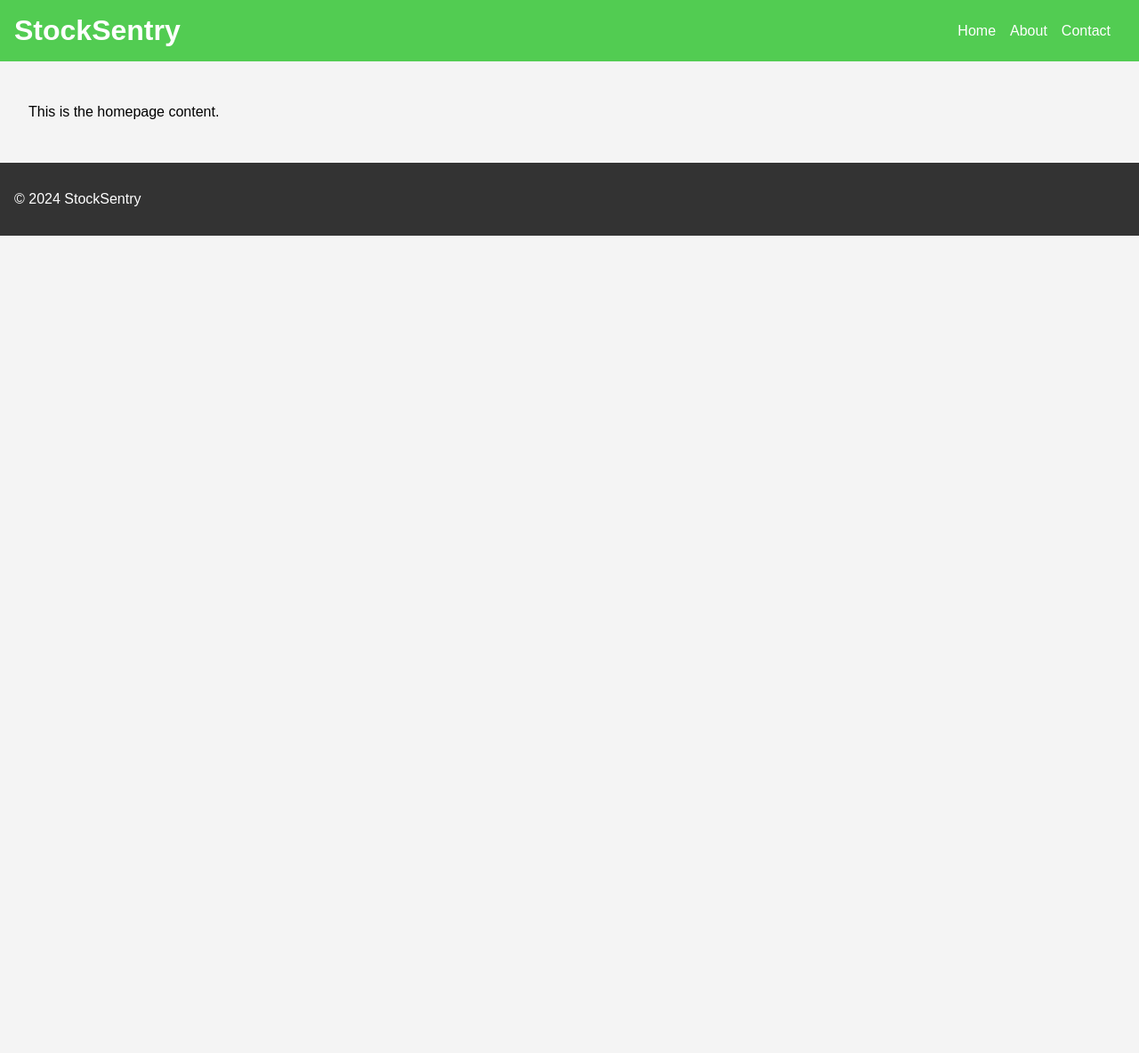
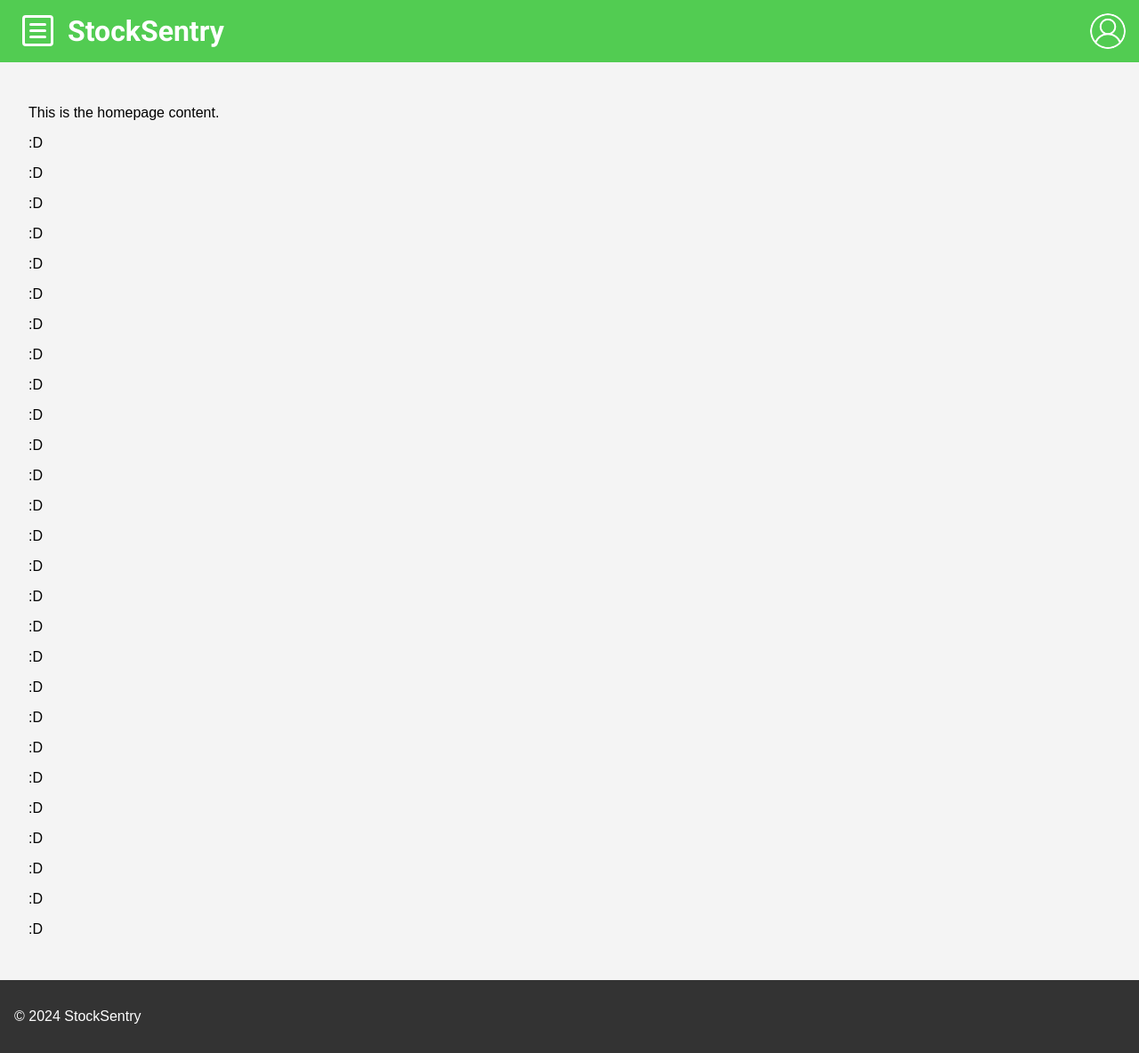
Before and after one commit to jmersinger/Stock-Sentry, a Python web app: template app/templates/index.html in a window 1280 px wide. Shown: the whole page at 89% size. Before the commit the page ends 800 px from the top, so only its background shows below. Run offline with Jinja, Linux system fonts and the light colour scheme; the template is opened without the code that fills it, so the values that code supplies are empty.

Commit message:
U022020240720-Navigation-Improvements

```diff
--- /dev/null
+++ b/app/static/script.js
@@ -0,0 +1,71 @@
+document.addEventListener("DOMContentLoaded", function () {
+    var navMenu = document.getElementById("nav-menu");
+    var squareBox = document.getElementById("trigger-box");
+    var userIcon = document.getElementById("user-icon");
+    var userDropdown = document.getElementById("user-dropdown");
+
+    // Event listener for white box click
+    squareBox.addEventListener("click", function (event) {
+        event.stopPropagation(); // Stop the event propagation to prevent document click
+
+        // Toggle the nav-menu visibility
+        toggleNav();
+    });
+
+    // Event listener for document click to close nav-menu
+    document.addEventListener("click", function (event) {
+        // Check if the clicked element is inside nav-menu or trigger-box
+        if (!navMenu.contains(event.target) && !squareBox.contains(event.target)) {
+            // Close the nav-menu if it's open
+            if (parseInt(navMenu.style.left) === 0) {
+                toggleNav();
+            }
+        }
+    });
+
+    // Event listener for mouseover on user icon
+    userIcon.addEventListener("click", function () {
+        showUserDropdown();
+    });
+
+    // Event listener for mouseout on user icon
+    userIcon.addEventListener("mouseleave", function () {
+        dropdownHideTimeout = setTimeout(function () {
+            hideUserDropdown();
+        }, 200);
+    });
+
+    // Event listener for mouseover on user dropdown
+    userDropdown.addEventListener("mouseenter", function () {
+        clearTimeout(dropdownHideTimeout);
+        showUserDropdown();
+    });
+
+    // Event listener for mouseout on user dropdown
+    userDropdown.addEventListener("mouseleave", function () {
+        hideUserDropdown();
+    });
+});
+
+function toggleNav() {
+    var navMenu = document.getElementById("nav-menu");
+
+    // Get the current value of the left property
+    var currentLeft = parseInt(window.getComputedStyle(navMenu).getPropertyValue('left'));
+
+    // Calculate the new left position based on its current state
+    var newLeft = (currentLeft === 0) ? -navMenu.clientWidth : 0;
+
+    // Apply the new left position
+    navMenu.style.left = newLeft + 'px';
+}
+
+function showUserDropdown() {
+    var userDropdown = document.getElementById("user-dropdown");
+    userDropdown.style.display = "block";
+}
+
+function hideUserDropdown() {
+    var userDropdown = document.getElementById("user-dropdown");
+    userDropdown.style.display = "none";
+}
--- a/app/static/styles.css
+++ b/app/static/styles.css
@@ -5,8 +5,10 @@ body {
     background-color: #f4f4f4;
 }
 
+
+/* Navigation */
 .navbar {
-    background-color: #52cc52;  /* Soft green color for the navigation bar */
+    background-color: #52cc52;
     color: white;
     padding: 1em;
     display: flex;
@@ -14,24 +16,114 @@ body {
     align-items: center;
 }
 
+.logo {
+    font-family: 'Roboto', sans-serif;
+    display: flex; /* Use flexbox to align items vertically */
+    align-items: center; /* Align items vertically in the flex container */
+}
+
 .logo h1 {
+    font-family: 'Roboto', sans-serif;
+    margin-left: 60px; /* Adjust the margin for indentation */
+    margin-top: 0;
+    margin-bottom: 0;
+}
+
+.navbox { /*Box that pulls up Navigation */
+    position: absolute;
+    top: 7px;
+    left: 15px;
+    padding: 10px;
+    background-color: #52cc52;
+    color: #fff;
+    cursor: pointer;
+}
+
+.square-box {
+    width: 21px;
+    height: 21px;
+    border: 3px solid #fff;
+    display: flex;
+    flex-direction: column;
+    align-items: center;
+    justify-content: space-around;
+    cursor: pointer;
+    padding: 4px;
+    border-radius: 4px;
+}
+
+.line {
+    width: 90%; /* Adjusted width for the lines */
+    height: 3px; /* Adjusted height for the lines */
+    background-color: #fff;
+    border-radius: 2px; /* Rounded ends */
+}
+
+.nav-menu {
+    position: fixed;
+    top: 70px; /* Adjust the top position to match the height of your green navigation bar */
+    left: -100%; /* Initially position the menu off-screen to the left */
+    height: 100vh;
+    width: 200px;
+    background-color: #fff;
+    box-shadow: 2px 0 5px rgba(0, 0, 0, 0.2);
+    transition: left 0.3s ease;
+}
+
+.nav-menu ul {
+    list-style: none;
+    padding: 10px;
+}
+
+.nav-menu li {
+    margin-bottom: 15px;
+}
+
+.nav-menu a {
+    text-decoration: none;
+    color: #333;
+    font-size: 18px;
+}
+
+.user-menu {
+    position: fixed;
+    top: 10px;
+    right: 10px;
+    cursor: pointer;
+}
+
+#user-icon {
+    margin-top: 5px;
+    margin-right: 5px;
+    width: 40px;
+    height: 40px;
+    border-radius: 50%;
+}
+
+.user-dropdown {
+    display: none;
+    position: absolute;
+    top: 60px;
+    right: -10px;
+    background-color: #fff;
+    box-shadow: 0 2px 5px rgba(0, 0, 0, 0.2);
+    z-index: 1;
+}
+
+.user-dropdown ul {
+    list-style: none;
+    padding: 10px;
     margin: 0;
 }
 
-nav ul {
-    list-style-type: none;
-    margin: 0;
-    padding: 0;
-    display: flex;
+.user-dropdown li {
+    margin-bottom: 10px;
 }
 
-nav li {
-    margin-right: 1em;
-}
-
-nav a {
+.user-dropdown a {
     text-decoration: none;
-    color: white;
+    color: #333;
+    font-size: 14px;
 }
 
 main {
--- a/app/templates/index.html
+++ b/app/templates/index.html
@@ -4,23 +4,70 @@
     <meta charset="UTF-8">
     <meta name="viewport" content="width=device-width, initial-scale=1.0">
     <link rel="stylesheet" href="{{ url_for('static', filename='styles.css') }}">
+    <link href="https://fonts.googleapis.com/css2?family=Roboto:wght@400;700&display=swap" rel="stylesheet">
     <title>StockSentry</title>
 </head>
 <body>
-    <div class="navbar">
-        <div class="logo">
-            <h1>StockSentry</h1>
+    <div class="container">
+        <div class="navbox" id="trigger-box">
+            <div class="square-box" onclick="toggleNav()">
+                <div class="line"></div>
+                <div class="line"></div>
+                <div class="line"></div>
+            </div>
         </div>
-        <nav>
+        <div class="nav-menu" id="nav-menu">
             <ul>
                 <li><a href="#">Home</a></li>
                 <li><a href="#">About</a></li>
                 <li><a href="#">Contact</a></li>
             </ul>
-        </nav>
+        </div>
+    </div>
+    <script src="{{ url_for('static', filename='script.js') }}"></script>
+    <div class="navbar">
+        <div class="logo">
+            <h1>StockSentry</h1>
+        </div>
+    </div>
+    <div class="user-menu">
+        <img src="{{ url_for('static', filename='images/user-icon.png') }}" alt="User Icon" id="user-icon">
+        <div class="user-dropdown" id="user-dropdown">
+            <ul>
+                <li><a href="#">Log In</a></li>
+                <li><a href="#">Sign Up</a></li>
+            </ul>
+        </div>
     </div>
     <main>
         <p>This is the homepage content.</p>
+        <p>:D</p>
+        <p>:D</p>
+        <p>:D</p>
+        <p>:D</p>
+        <p>:D</p>
+        <p>:D</p>
+        <p>:D</p>
+        <p>:D</p>
+        <p>:D</p>
+        <p>:D</p>
+        <p>:D</p>
+        <p>:D</p>
+        <p>:D</p>
+        <p>:D</p>
+        <p>:D</p>
+        <p>:D</p>
+        <p>:D</p>
+        <p>:D</p>
+        <p>:D</p>
+        <p>:D</p>
+        <p>:D</p>
+        <p>:D</p>
+        <p>:D</p>
+        <p>:D</p>
+        <p>:D</p>
+        <p>:D</p>
+        <p>:D</p>
     </main>
 
     <footer>
```
Also changed, not shown: app/static/images/user-icon.png (added).
